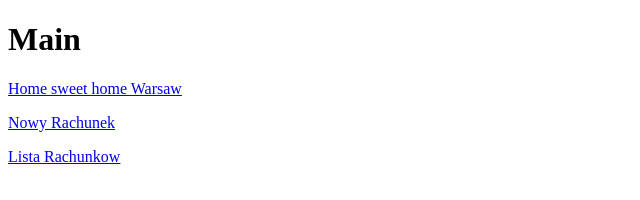
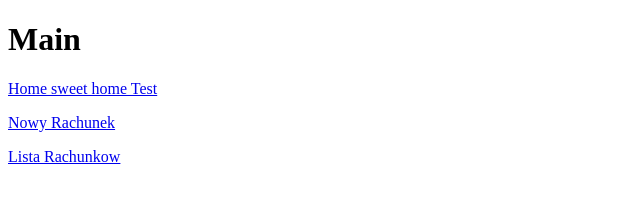
Before and after one commit to BI-arch/lukasCode, a website: page public_bills/index.html in a window 1280 px wide. Shown: the full height of the page, 0-640 px from the left. Drawn offline with Linux system fonts and the light colour scheme.

Commit message:
indexHTMLnameChange

```diff
--- a/public_bills/index.html
+++ b/public_bills/index.html
@@ -7,7 +7,7 @@
 </head>
 <body>
 <h1>Main</h1>
-<p><a href="/home">Home sweet home Warsaw</a></p>
+<p><a href="/home">Home sweet home Test</a></p>
 <p><a href="newbill.html">Nowy Rachunek</a></p>
 <p><a href="displaybill.html">Lista Rachunkow</a></p>
 </body>
```
